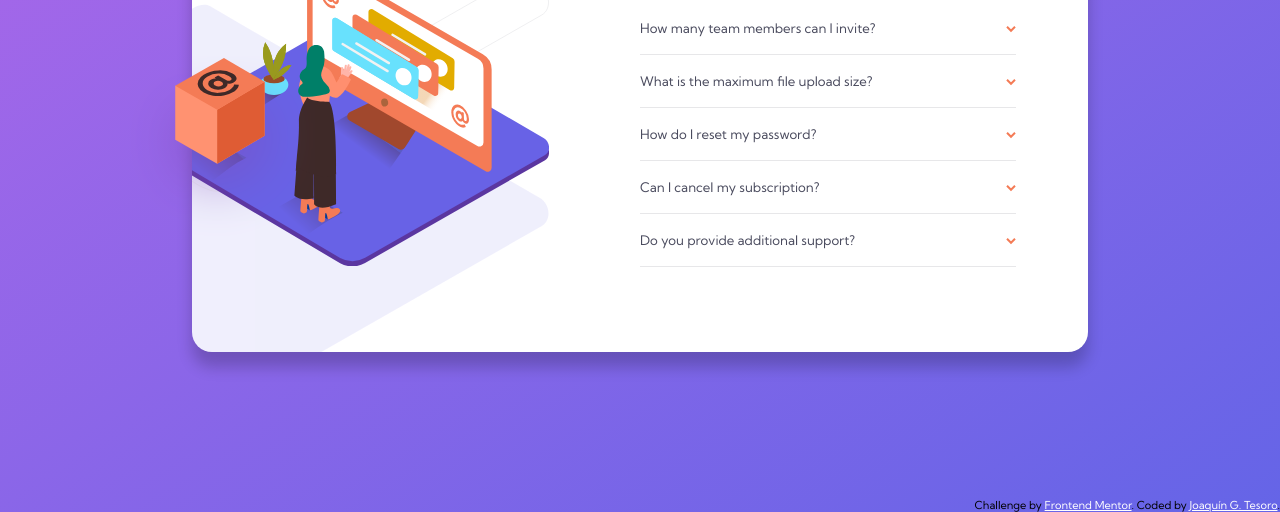
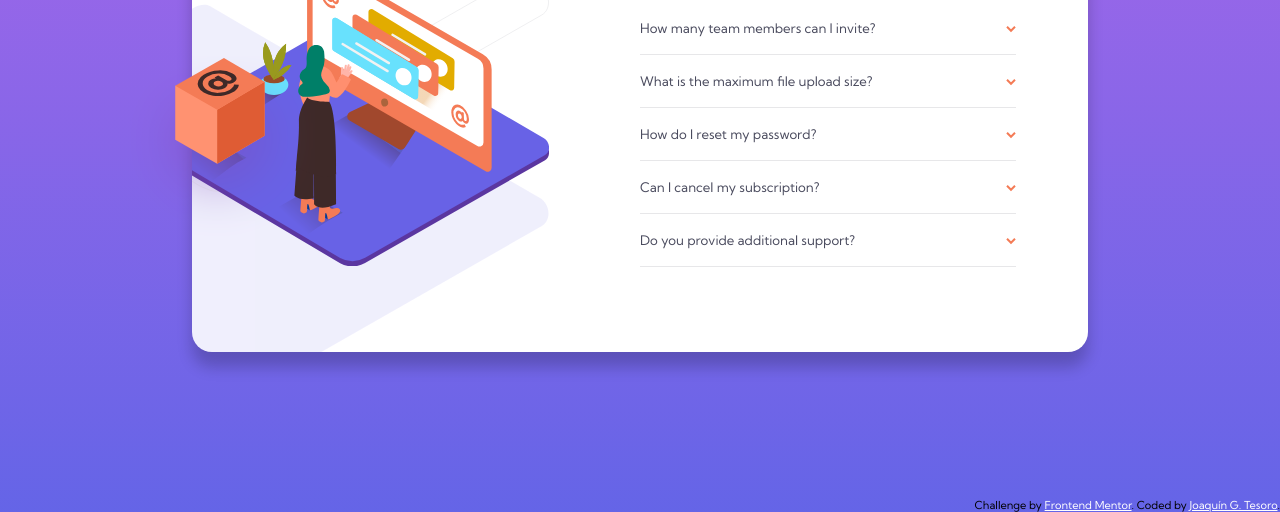
Before and after one commit to JoaquinGTesoro/FAQ-accordion-card, a plain HTML site: page index.html in a window 1280 px wide. Shown: the part 288-800 px from the top of the page. Drawn offline with nearby package versions, Linux system fonts and the light colour scheme; files that its build step writes are made by us from their sources.

Commit message:
update linear gradient

```diff
--- a/style.scss
+++ b/style.scss
@@ -27,13 +27,6 @@ body {
     background-repeat: no-repeat;
     font-size: 75%;
     font-family: "Kumbh Sans";
-
-    @media(min-width: 900px) {
-        background-image: linear-gradient(to right bottom,
-            hsl(273, 75%, 66%),
-            hsl(240, 73%, 65%)
-        );
-    }
 }
 
 main {
```
